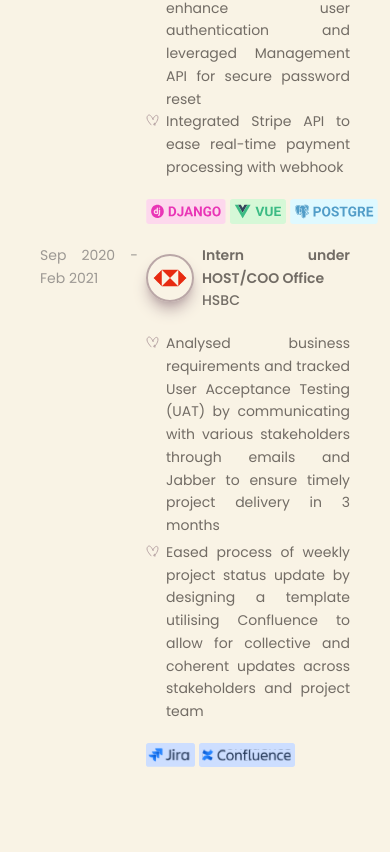
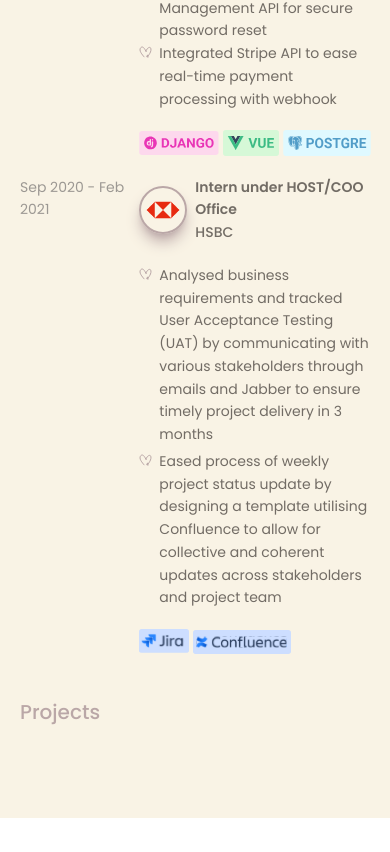
Before and after one commit to xuanli286/portoflio-website, a Vue app: page / in a window 390 px wide. Shown: the part 873-1725 px from the top of the page. After the commit the page ends 1691 px from the top, so only its background shows below. Built offline with nearby package versions, Linux system fonts and the light colour scheme.

Commit message:
edit padding for responsiveness

```diff
--- a/src/views/HomeView.vue
+++ b/src/views/HomeView.vue
@@ -1,8 +1,8 @@
 <template>
-  <div class="mx-auto max-w-screen-sm py-20 px-10 text-grey text-justify text-sm leading-relaxed">
+  <div class="mx-auto max-w-screen-sm py-20 md:px-10 px-5 text-grey md:text-justify text-sm leading-relaxed">
     <div class="flex">
       <img class="rounded-full w-36 border-3 border-grey-25" src="@/assets/me.jpg" alt="">
-      <div class="my-auto pl-10">
+      <div class="my-auto md:pl-10 pl-2">
         <p class="text-2xl font-bold text-blue">Low Xuanli</p>
         <p>Aspiring Business Analyst</p>
         <div class="flex mt-6">
@@ -20,7 +20,7 @@
       </div>
     </div>
 
-    <div class="mt-10" @mouseenter="isAbout=true" @mouseleave="isAbout=false">
+    <div class="mt-10 text-justify" @mouseenter="isAbout=true" @mouseleave="isAbout=false">
       <p class="text-purple text-xl font-medium mb-5">About</p>
       <p :class="{'animate-pulse': isAbout}">Hi, I'm Xuanli.</p>
       <p class="mt-5">
@@ -74,11 +74,15 @@
             <li>Eased process of weekly project status update by designing a template utilising Confluence to allow for collective and coherent updates across stakeholders and project team</li>
           </ul>
           <div class="flex items-center mt-5">
-            <img class="w-[49px] mr-1" src="@/assets/icons/jira.svg" alt="">
-            <img class="w-24" src="@/assets/icons/confluence.svg" alt="">
+            <img class="w-[50px] mr-1" src="@/assets/icons/jira.svg" alt="">
+            <img class="w-[98px]" src="@/assets/icons/confluence.svg" alt="">
           </div>
         </div>
       </a>
+    </div>
+
+    <div class="mt-10">
+      <p class="text-purple text-xl font-medium mb-3">Projects</p>
     </div>
   </div>
 </template>
```
